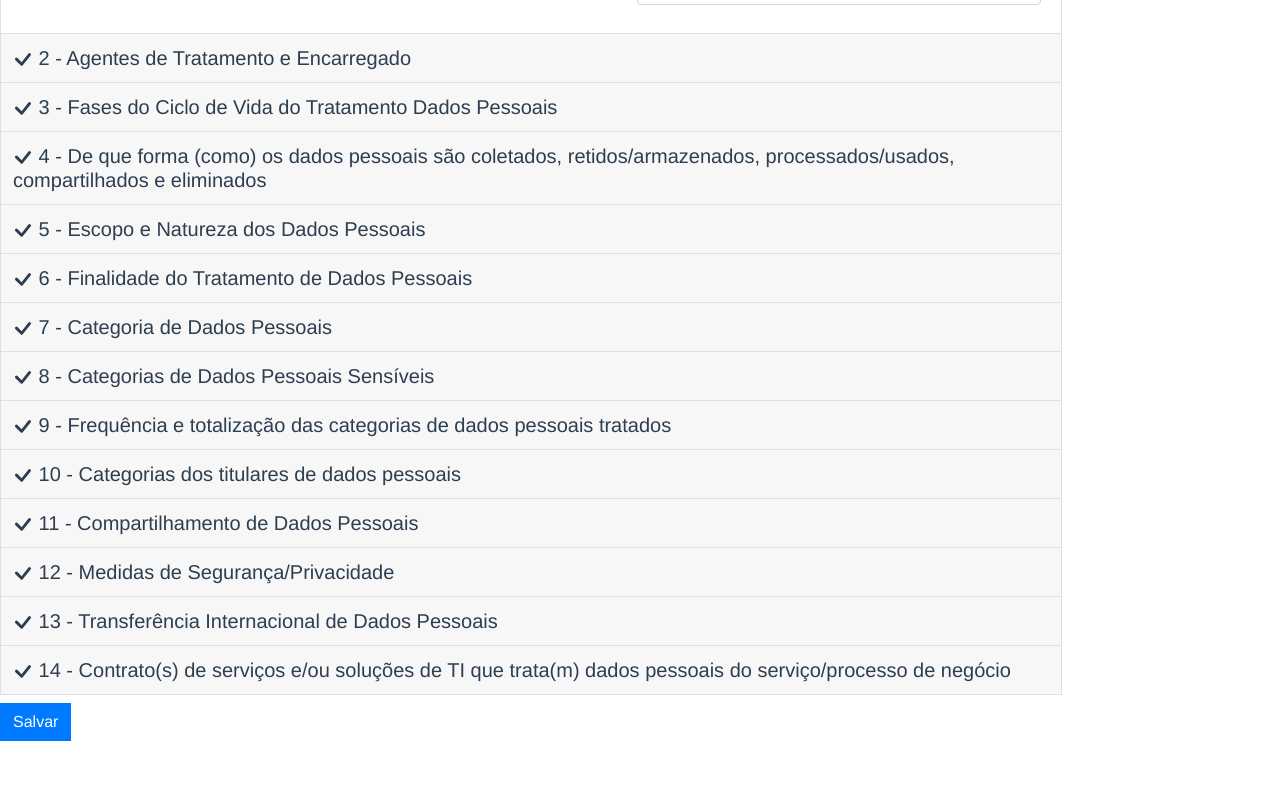
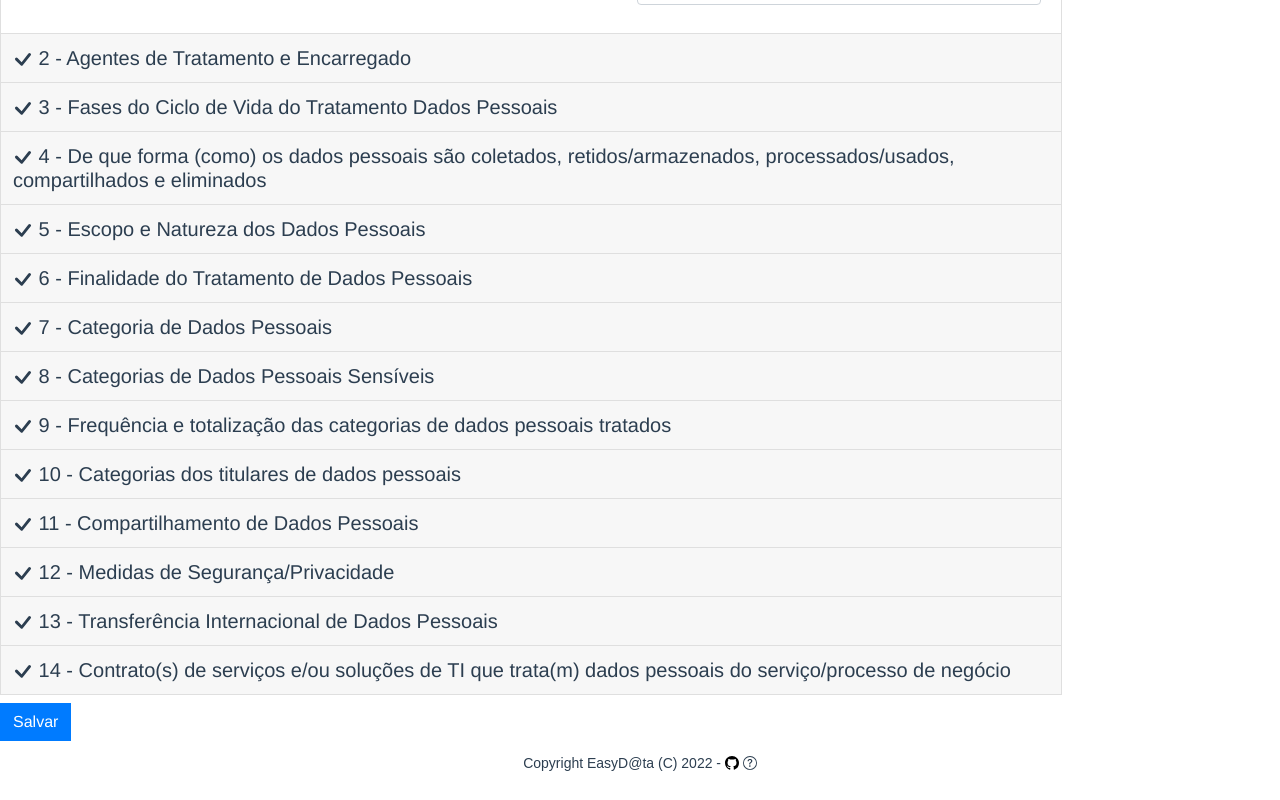
Before and after one commit to paulojunior-ufla/easydata, a Vue app: page /cadastrarInventario in a window 1280 px wide. Shown: the part 1041-1841 px from the top of the page. Before the commit the page ends 1782 px from the top, so only its background shows below. Built offline with nearby package versions, Linux system fonts and the light colour scheme.

Commit message:
feat(footer): create footer

```diff
--- a/src/App.vue
+++ b/src/App.vue
@@ -2,16 +2,19 @@
   <div id="app">
     <navbar-geral/>
     <router-view/>
+    <footer-geral/>
   </div>
 </template>
 
 <script>
+import FooterGeral from './components/FooterGeral.vue'
 import NavbarGeral from './components/NavbarGeral.vue'
 
 export default {
   name: 'app',
   components: {
-    NavbarGeral
+    NavbarGeral,
+    FooterGeral
   }
 }
 </script>
--- /dev/null
+++ b/src/components/FooterGeral.vue
@@ -0,0 +1,29 @@
+<template>
+  <div class="footer">
+    <p>Copyright EasyD@ta (C) 2022 -  <a href="https://github.com/paulojunior-ufla/easydata"><b-icon icon="github"/></a> <b-icon icon="question-circle" role="button"/></p>
+  </div>
+</template>
+
+<script>
+export default {
+  name: 'FooterGeral',
+  props: {
+    msg: String
+  }
+}
+</script>
+
+<style>
+.footer {
+  max-width: 76rem;
+  padding: .9rem 1rem;
+  margin: 0 auto;
+  font-family: sans-serif;
+  font-size: 14px;
+  line-height: 12px;
+  text-align: center;
+}
+.footer a {
+  color: initial;
+}
+</style>
--- a/src/components/NavbarGeral.vue
+++ b/src/components/NavbarGeral.vue
@@ -1,7 +1,7 @@
 <template>
   <div>
     <b-navbar toggleable="lg" type="dark" variant="primary">
-      <b-navbar-brand to="/">EasyD@ta <b-icon icon="github"/> <b-icon icon="question-circle"/></b-navbar-brand>
+      <b-navbar-brand to="/">EasyD@ta</b-navbar-brand>
 
       <b-navbar-toggle target="nav-collapse"></b-navbar-toggle>
 
```
